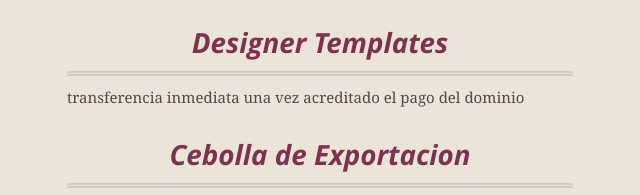
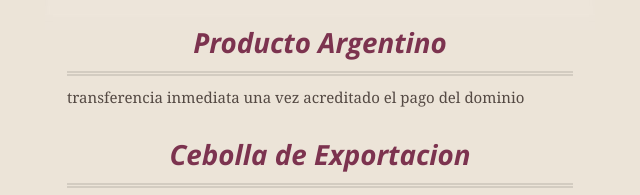
Before and after one commit to avilaroman/cebolla, a plain HTML site: page index.html in a window 1280 px wide. Shown: the part 315-510 px from the top of the page, 320-960 px from the left. Drawn offline with nearby package versions, Linux system fonts and the light colour scheme.

Commit message:
producto argentino

```diff
--- a/index.html
+++ b/index.html
@@ -52,7 +52,7 @@
 <p>querés ser tunombre@cebolla.com.ar ? contactanos por el dominio </p>
 
 <h3>
-<a id="designer-templates" class="anchor" href="#designer-templates" aria-hidden="true"><span class="octicon octicon-link"></span></a>Designer Templates</h3>
+<a id="designer-templates" class="anchor" href="#designer-templates" aria-hidden="true"><span class="octicon octicon-link"></span></a>Producto Argentino</h3>
 
 <p>transferencia inmediata una vez acreditado el pago del dominio</p>
 
```
